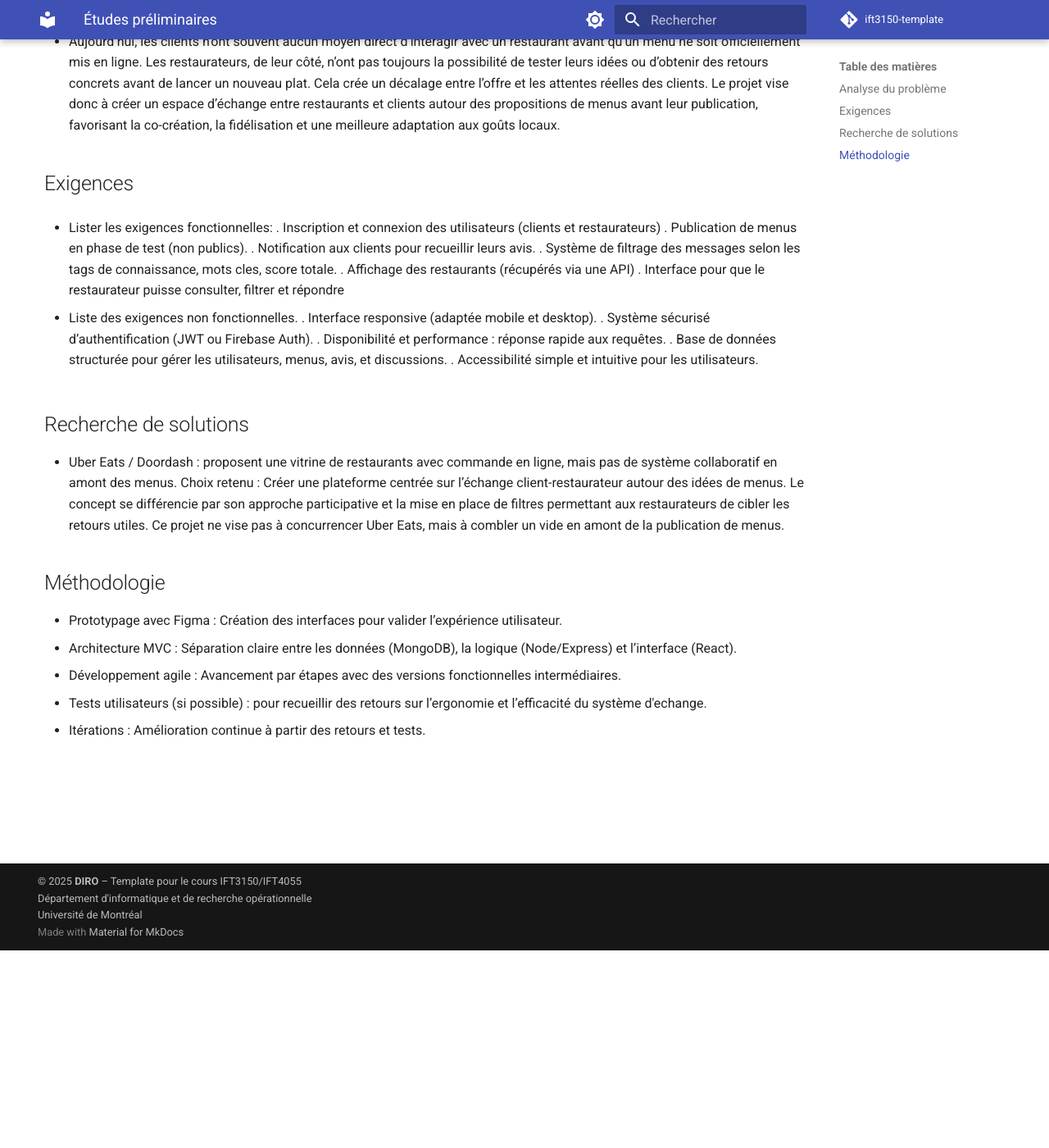
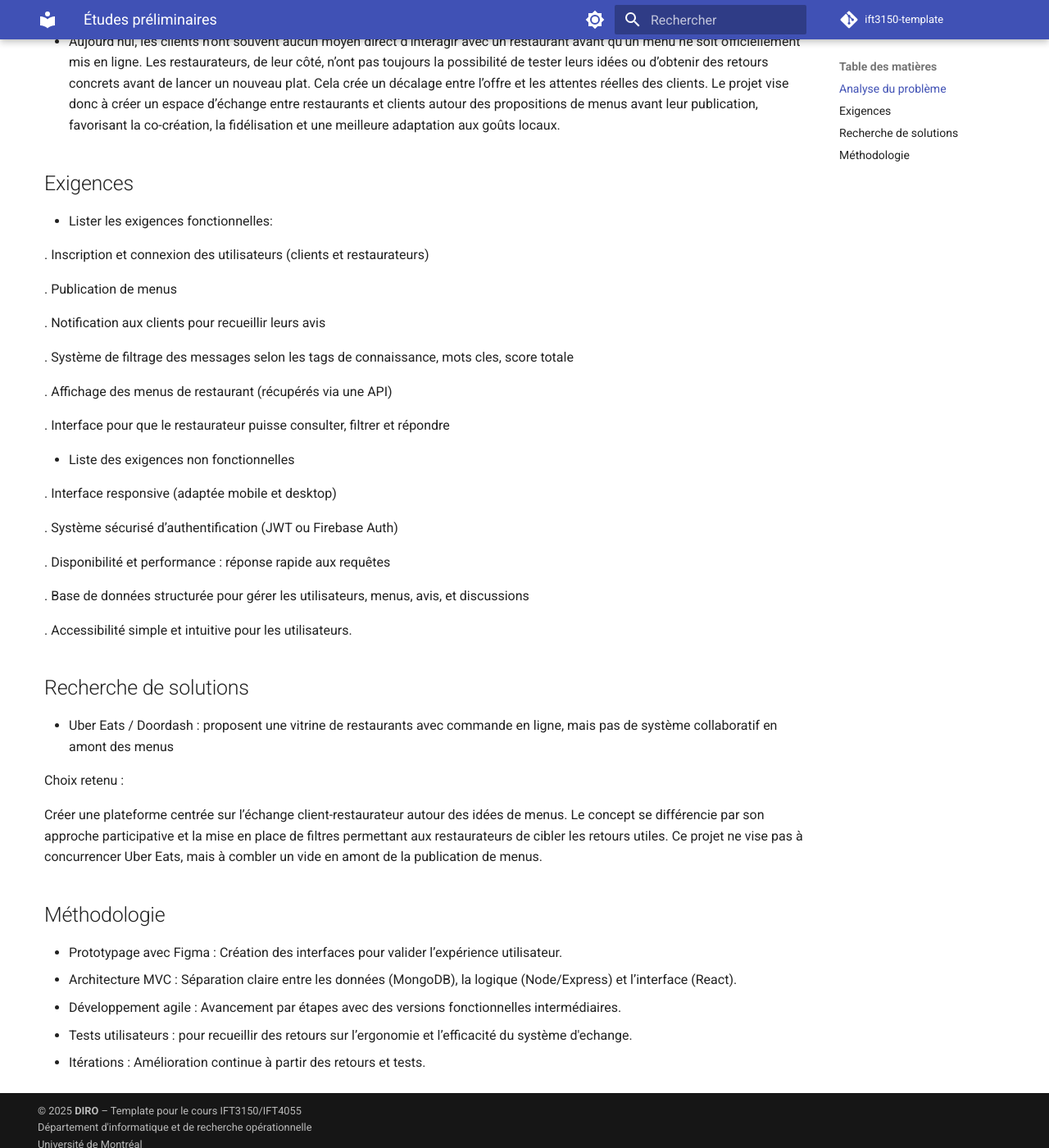
Before and after one commit to Kadijoo/Projet-3150, an MkDocs documentation site: the page built from docs/analysis.md, in a window 1280 px wide and 1400 px high, scrolled down 241 px. Shown: the whole window at 82% size. Built offline with MkDocs 1.6.1 and Material for MkDocs 9.7.7, drawn with Linux system fonts in a browser that asks for light colours; comment, search, counter and statistics services are not loaded.

Commit message:
new update

```diff
--- a/docs/analysis.md
+++ b/docs/analysis.md
@@ -8,24 +8,37 @@
 ## Exigences
 
 - Lister les exigences fonctionnelles:
+
 . Inscription et connexion des utilisateurs (clients et restaurateurs)
-. Publication de menus en phase de test (non publics).
-. Notification aux clients pour recueillir leurs avis.
-. Système de filtrage des messages selon les tags de connaissance, mots cles, score totale.
-. Affichage des restaurants (récupérés via une API)
+
+. Publication de menus
+
+. Notification aux clients pour recueillir leurs avis
+
+. Système de filtrage des messages selon les tags de connaissance, mots cles, score totale
+
+. Affichage des menus de restaurant (récupérés via une API)
+
 . Interface pour que le restaurateur puisse consulter, filtrer et répondre
 
-- Liste des exigences non fonctionnelles.
-. Interface responsive (adaptée mobile et desktop).
-. Système sécurisé d’authentification (JWT ou Firebase Auth).
-. Disponibilité et performance : réponse rapide aux requêtes.
-. Base de données structurée pour gérer les utilisateurs, menus, avis, et discussions.
+- Liste des exigences non fonctionnelles
+
+. Interface responsive (adaptée mobile et desktop)
+
+. Système sécurisé d’authentification (JWT ou Firebase Auth)
+
+. Disponibilité et performance : réponse rapide aux requêtes
+
+. Base de données structurée pour gérer les utilisateurs, menus, avis, et discussions
+
 . Accessibilité simple et intuitive pour les utilisateurs.
 
 ## Recherche de solutions
 
-- Uber Eats / Doordash : proposent une vitrine de restaurants avec commande en ligne, mais pas de système collaboratif en amont des menus.
+- Uber Eats / Doordash : proposent une vitrine de restaurants avec commande en ligne, mais pas de système collaboratif en amont des menus
+
 Choix retenu :
+
 Créer une plateforme centrée sur l’échange client-restaurateur autour des idées de menus. Le concept se différencie par son approche participative et la mise en place de filtres permettant aux restaurateurs de cibler les retours utiles.
 Ce projet ne vise pas à concurrencer Uber Eats, mais à combler un vide en amont de la publication de menus.
 
@@ -33,5 +46,5 @@
 - Prototypage avec Figma : Création des interfaces pour valider l’expérience utilisateur.
 - Architecture MVC : Séparation claire entre les données (MongoDB), la logique (Node/Express) et l’interface (React).
 - Développement agile : Avancement par étapes avec des versions fonctionnelles intermédiaires.
-- Tests utilisateurs (si possible) : pour recueillir des retours sur l’ergonomie et l’efficacité du système d'echange.
+- Tests utilisateurs : pour recueillir des retours sur l’ergonomie et l’efficacité du système d'echange.
 - Itérations : Amélioration continue à partir des retours et tests.
```
